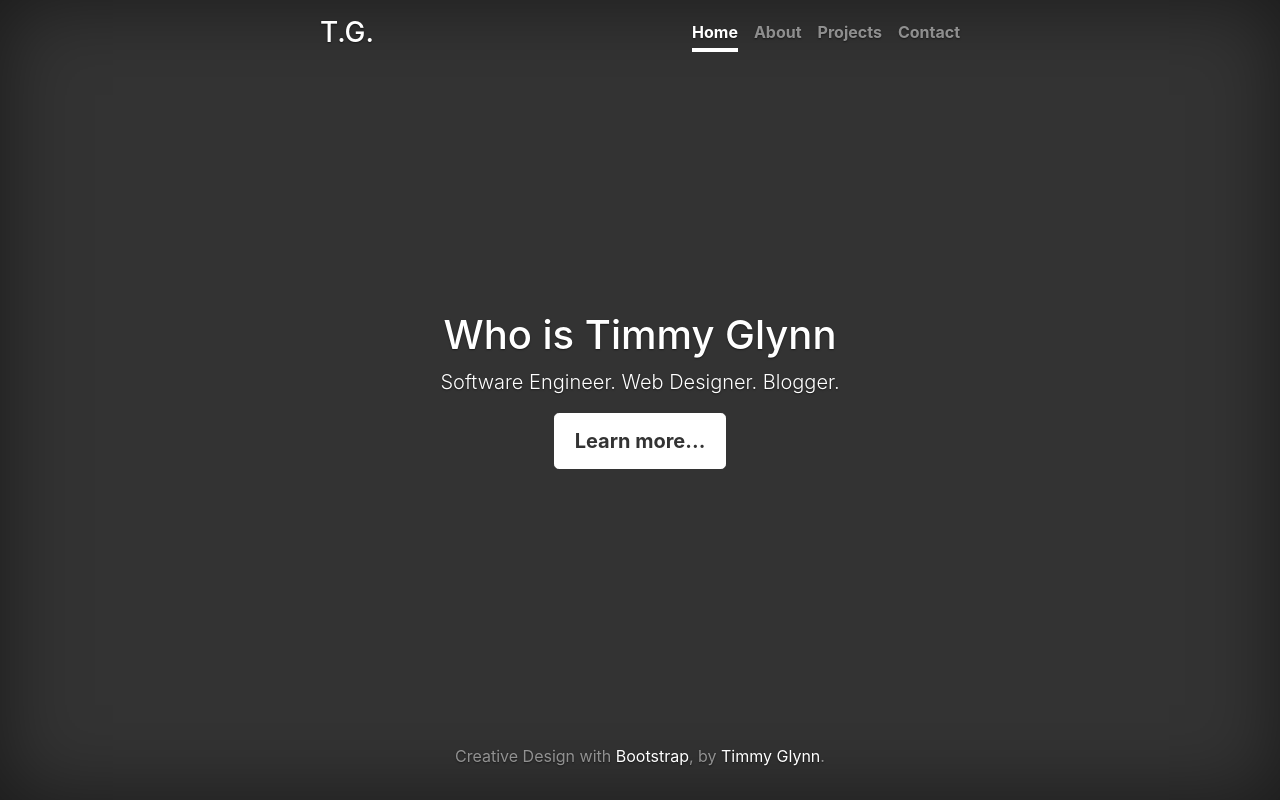
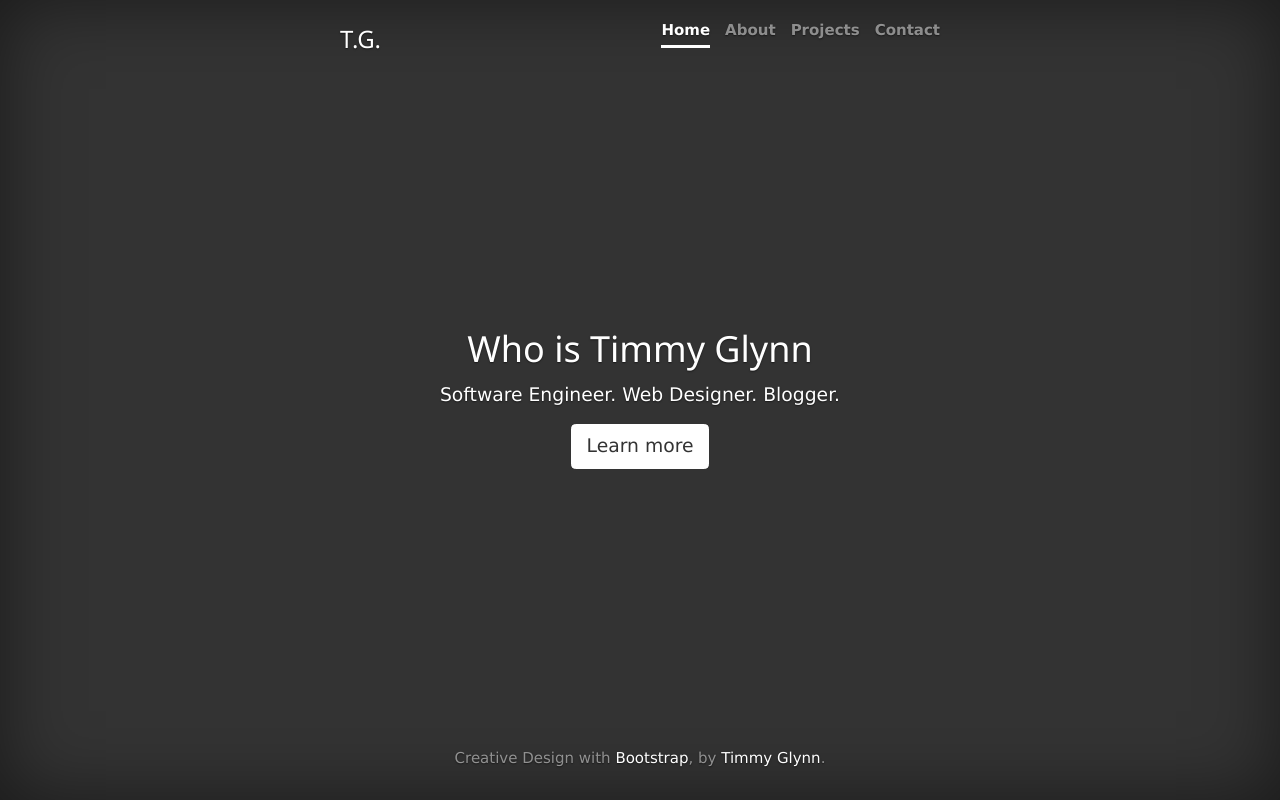
Before and after one commit to timmyglynn16/Portfolio, a website: page index.html in a window 1280 px wide. Drawn offline with nearby package versions, Linux system fonts and the light colour scheme.

Commit message:
cover page mock up

```diff
--- a/index.html
+++ b/index.html
@@ -12,6 +12,7 @@
 
     <!-- Bootstrap core CSS -->
     <link href="css/bootstrap.css" rel="stylesheet">
+    <link rel="stylesheet" href="https://www.w3schools.com/w3css/4/w3.css">
 
     <style>
       .bd-placeholder-img {
@@ -34,24 +35,25 @@
   </head>
 <body class="text-center">
 
+<div id="content" class="container">
     <div class="cover-container d-flex w-100 h-100 p-3 mx-auto flex-column">
         <header class="masthead mb-auto">
             <div class="inner">
             <h3 class="masthead-brand">T.G.</h3>
             <nav class="nav nav-masthead justify-content-center">
-        <a class="nav-link active" href="#">Home</a>
-        <a class="nav-link" href="#about">About</a>
+                <a class="nav-link active" href="#home">Home</a>
+                <a class="nav-link" href="#/about">About</a>
                 <a class="nav-link" href="#projects">Projects</a>
                 <a class="nav-link" href="#contact">Contact</a>
             </nav>
             </div>
         </header>
 
-  <main role="main" class="inner cover">
+        <main role="main" class="container">
             <h1 class="cover-heading">Who is Timmy Glynn</h1>
             <p class="lead">Software Engineer. Web Designer. Blogger.</p>
             <p class="lead">
-      <a href="#about" class="btn btn-lg btn-secondary">Learn more...</a>
+            <a href="#home" class="btn btn-lg btn-secondary">Learn more</a>
             </p>
         </main>
 
@@ -61,6 +63,7 @@
             </div>
         </footer>
     </div>
+</div>
 
 </body>
 </html>
--- a/public/css/custom.css
+++ b/public/css/custom.css
@@ -27,6 +27,7 @@
 html,
 body {
   height: 100%;
+  width: 100%;
   background-color: #333;
 }
 
@@ -104,3 +105,8 @@
 .mastfoot {
   color: rgba(255, 255, 255, .5);
 }
+
+#content {
+  width: 80%;
+  margin: 0 auto;
+}
```
Lines whose indentation alone changed are shown as unchanged.
